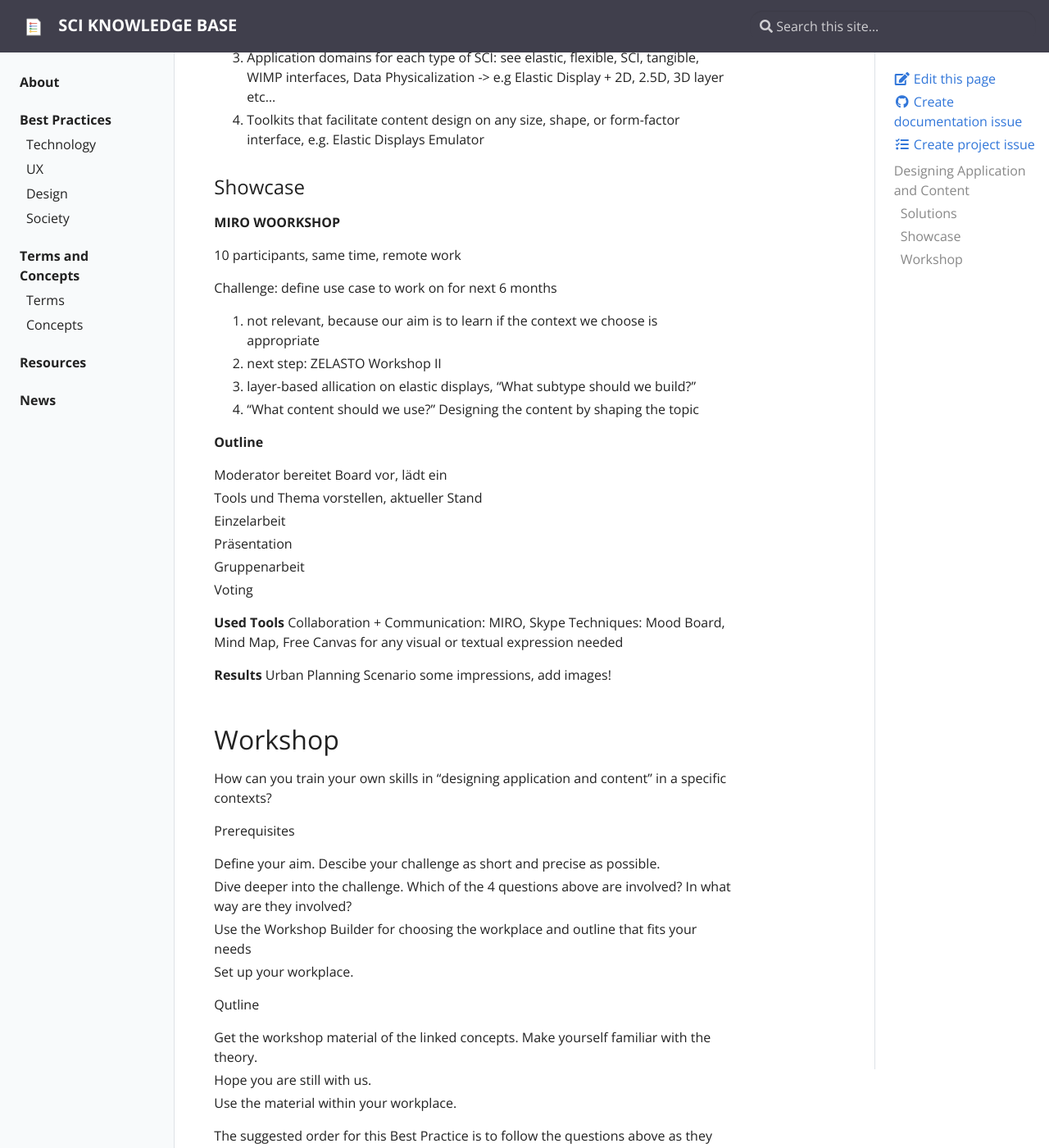
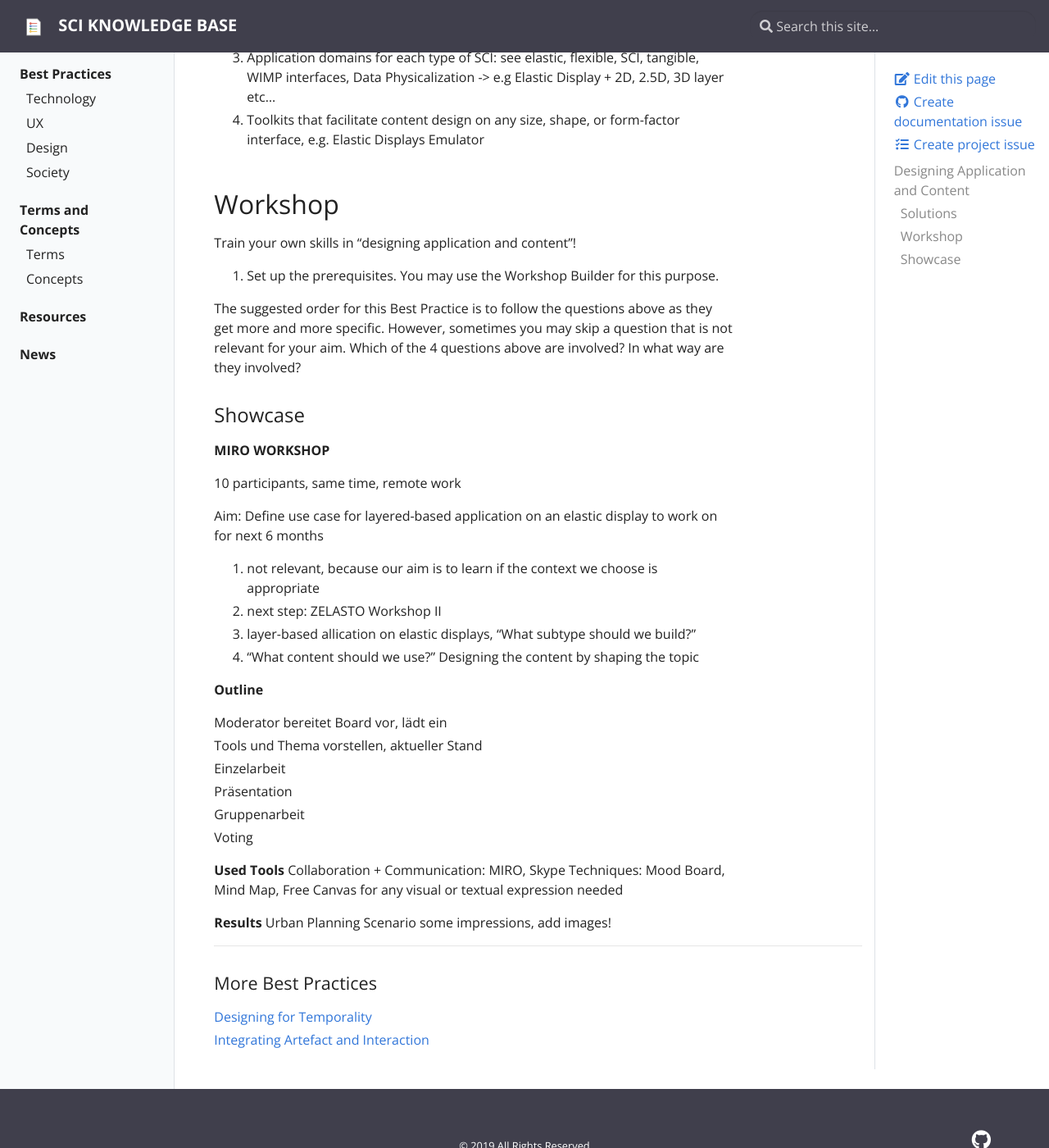
Before and after one commit to visualengineers/sci-knowledge-base, a Jekyll site: the page built from _best-practices/design/designing-application-and-content.md, in a window 1280 px wide and 1400 px high, scrolled down 1115 px. Shown: the whole window at 82% size. Built offline with Jekyll 4.4.1, drawn with Linux system fonts in a browser that asks for light colours; some of the changed text lies outside the part shown.

Commit message:
workshop builder

```diff
--- a/_best-practices/design/designing-application-and-content.md
+++ b/_best-practices/design/designing-application-and-content.md
@@ -30,13 +30,20 @@ Example: identify topic, e.g. urban planning. Get sample data, use prototyping t
 3. Application domains for each type of SCI: see elastic, flexible, SCI, tangible, WIMP interfaces, Data Physicalization -> e.g Elastic Display + 2D, 2.5D, 3D layer etc...
 4. Toolkits that facilitate content design on any size, shape, or form-factor interface, e.g. Elastic Displays Emulator
 
+## Workshop
+Train your own skills in "designing application and content"!
+
+1. Set up the prerequisites. You may use the Workshop Builder for this purpose.
+
+The suggested order for this Best Practice is to follow the questions above as they get more and more specific. However, sometimes you may skip a question that is not relevant for your aim. Which of the 4 questions above are involved? In what way are they involved?
+
 ### Showcase
 
-**MIRO WOORKSHOP**
+**MIRO WORKSHOP**
 
 10 participants, same time, remote work
 
-Challenge: define use case to work on for next 6 months
+Aim: Define use case for layered-based application on an elastic display to work on for next 6 months
 
 1. not relevant, because our aim is to learn if the context we choose is appropriate
 2. next step: ZELASTO Workshop II
@@ -58,21 +65,3 @@ Techniques: Mood Board, Mind Map, Free Canvas for any visual or textual expressi
 **Results**
 Urban Planning Scenario
 some impressions, add images!
-
-## Workshop
-How can you train your own skills in "designing application and content" in a specific contexts?
-
-Prerequisites
-
-- Define your aim. Descibe your challenge as short and precise as possible.
-- Dive deeper into the challenge. Which of the 4 questions above are involved? In what way are they involved?
-- Use the Workshop Builder for choosing the workplace and outline that fits your needs
-- Set up your workplace.
-
-Qutline
-
-- Get the workshop material of the linked concepts. Make yourself familiar with the theory.
-- Hope you are still with us.
-- Use the material within your workplace.
-
-The suggested order for this Best Practice is to follow the questions above as they get more and more specific. However, sometimes you may skip a question that is not relevant for your aim.
```
Also changed, not shown: pages/workshop-builder.md (added, +37 -0 lines).
